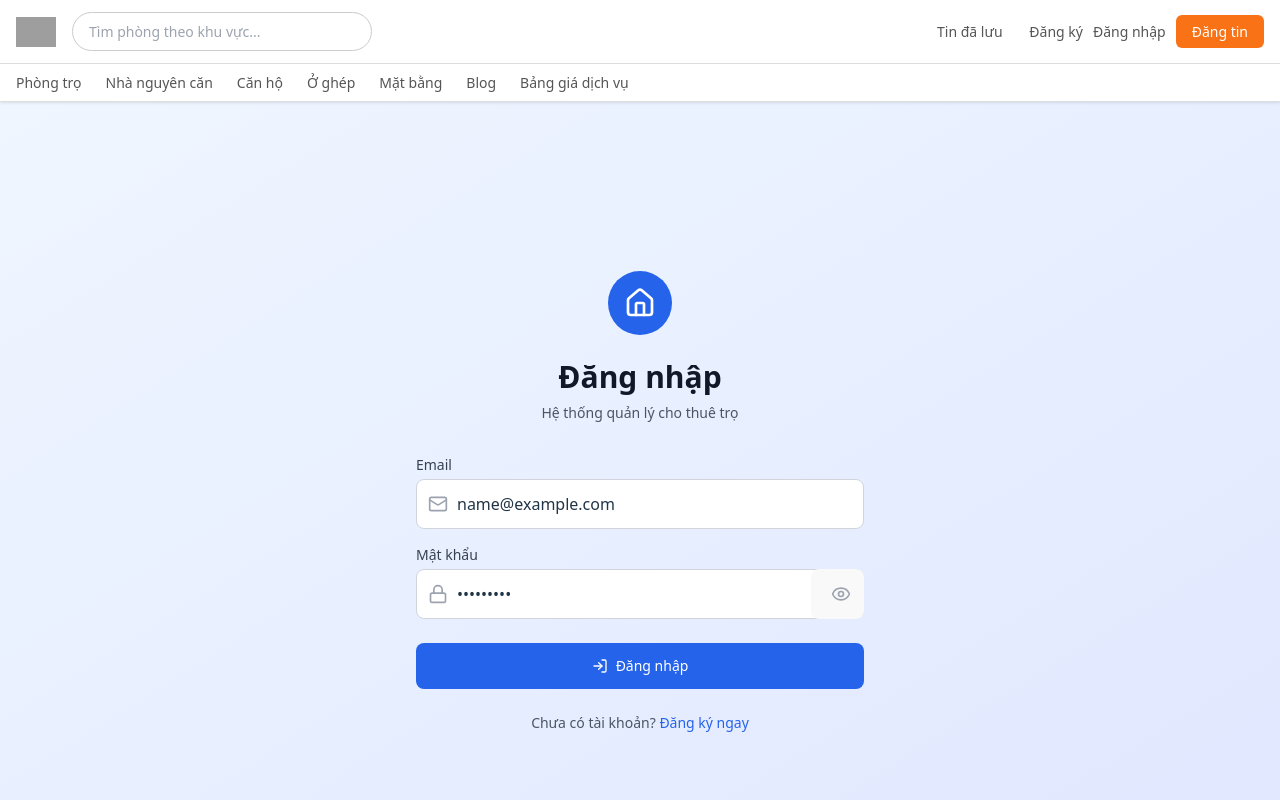
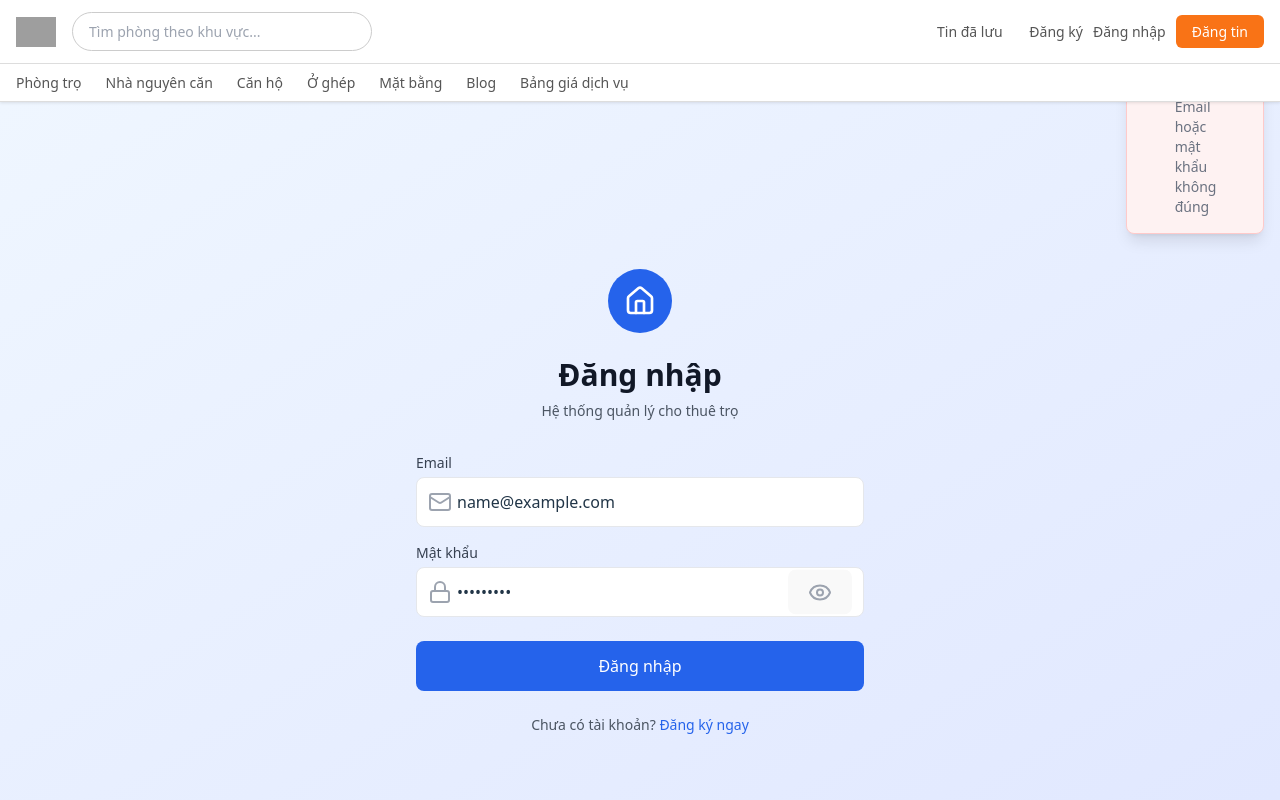
Before and after one commit to Meliodasad/DATN-HeThongPhongTroTrucTuyen-, a React (Vite) app in the folder client/: page /login in a window 1280 px wide. Both pictures are taken after typing "name@example.com", "Sample123" into the empty fields and a click on the button "Đăng nhập". Shown: the top 800 px of the page. Built offline with nearby package versions, Linux system fonts and the light colour scheme; data requests are answered from the project's data file; grey boxes are pictures that could not be loaded.

Commit message:
sua code moi

```diff
--- a/client/src/components/user/Header.tsx
+++ b/client/src/components/user/Header.tsx
@@ -1,8 +1,31 @@
-import React from 'react';
-import '../../css/Header.css'
-import { Link } from 'react-router-dom';
+import React, { useState, useRef, useEffect } from 'react';
+import '../../css/Header.css';
+import { Link, useNavigate } from 'react-router-dom';
+import { useAuth } from '../../contexts/AuthContext';
 
 const Header = () => {
+  const { user, logout } = useAuth();
+  const navigate = useNavigate();
+  const [showDropdown, setShowDropdown] = useState(false);
+  const dropdownRef = useRef(null);
+
+  const handleLogout = () => {
+    logout();
+    navigate('/login');
+  };
+
+  useEffect(() => {
+    const handleClickOutside = (event) => {
+      if (dropdownRef.current && !dropdownRef.current.contains(event.target)) {
+        setShowDropdown(false);
+      }
+    };
+    document.addEventListener('mousedown', handleClickOutside);
+    return () => {
+      document.removeEventListener('mousedown', handleClickOutside);
+    };
+  }, []);
+
   return (
     <header className="header">
       <div className="header-top">
@@ -21,8 +44,45 @@ const Header = () => {
 
         <div className="header-actions">
           <button className="btn">Tin đã lưu</button>
-          <Link to="/register" className="btn">Đăng ký</Link>
-          <Link to="/login" className="btn">Đăng nhập</Link>
+
+          {user ? (
+            <div
+              className="user-dropdown"
+              ref={dropdownRef}
+              onClick={() => setShowDropdown((prev) => !prev)}
+              style={{ cursor: 'pointer' }}
+            >
+              <div className="flex items-center gap-2">
+                <img
+                  src={user.avatar || 'https://i.pravatar.cc/40'}
+                  alt="avatar"
+                  className="w-8 h-8 rounded-full"
+                />
+                <span className="text-white">{user.username}</span>
+              </div>
+
+              {showDropdown && (
+                <div className="dropdown-menu">
+                  <Link to={`/user/${user.id}`} onClick={() => setShowDropdown(false)}>
+                    Tài khoản của tôi
+                  </Link>
+                  <button onClick={handleLogout} className="dropdown-item">
+                    Đăng Xuất
+                  </button>
+                </div>
+              )}
+            </div>
+          ) : (
+            <>
+              <Link to="/register" className="btn">
+                Đăng ký
+              </Link>
+              <Link to="/login" className="btn">
+                Đăng nhập
+              </Link>
+            </>
+          )}
+
           <button className="btn highlight">Đăng tin</button>
         </div>
       </div>
--- /dev/null
+++ b/client/src/contexts/ToastContext.tsx
@@ -0,0 +1,111 @@
+/* eslint-disable react-refresh/only-export-components */
+import React, { createContext, useContext, useState, ReactNode } from 'react';
+import { CheckCircle, XCircle, AlertCircle, Info, X } from 'lucide-react';
+
+interface Toast {
+  id: string;
+  type: 'success' | 'error' | 'warning' | 'info';
+  title: string;
+  message: string;
+}
+
+interface ToastContextType {
+  success: (title: string, message: string) => void;
+  error: (title: string, message: string) => void;
+  warning: (title: string, message: string) => void;
+  info: (title: string, message: string) => void;
+}
+
+const ToastContext = createContext<ToastContextType | undefined>(undefined);
+
+export const useToastContext = () => {
+  const context = useContext(ToastContext);
+  if (!context) {
+    throw new Error('useToastContext must be used within a ToastProvider');
+  }
+  return context;
+};
+
+interface ToastProviderProps {
+  children: ReactNode;
+}
+
+export const ToastProvider: React.FC<ToastProviderProps> = ({ children }) => {
+  const [toasts, setToasts] = useState<Toast[]>([]);
+
+  const addToast = (type: Toast['type'], title: string, message: string) => {
+    const id = Date.now().toString();
+    const newToast: Toast = { id, type, title, message };
+
+    setToasts(prev => [...prev, newToast]);
+
+    setTimeout(() => {
+      setToasts(prev => prev.filter(toast => toast.id !== id));
+    }, 5000);
+  };
+
+  const removeToast = (id: string) => {
+    setToasts(prev => prev.filter(toast => toast.id !== id));
+  };
+
+  const success = (title: string, message: string) => addToast('success', title, message);
+  const error = (title: string, message: string) => addToast('error', title, message);
+  const warning = (title: string, message: string) => addToast('warning', title, message);
+  const info = (title: string, message: string) => addToast('info', title, message);
+
+  const getIcon = (type: Toast['type']) => {
+    switch (type) {
+      case 'success': return <CheckCircle className="w-5 h-5 text-green-500" />;
+      case 'error': return <XCircle className="w-5 h-5 text-red-500" />;
+      case 'warning': return <AlertCircle className="w-5 h-5 text-yellow-500" />;
+      case 'info': return <Info className="w-5 h-5 text-blue-500" />;
+    }
+  };
+
+  const getBackgroundColor = (type: Toast['type']) => {
+    switch (type) {
+      case 'success': return 'bg-green-50 border-green-200';
+      case 'error': return 'bg-red-50 border-red-200';
+      case 'warning': return 'bg-yellow-50 border-yellow-200';
+      case 'info': return 'bg-blue-50 border-blue-200';
+    }
+  };
+
+  return (
+    <ToastContext.Provider value={{ success, error, warning, info }}>
+      {children}
+
+      {/* Toast Container */}
+      <div className="fixed top-4 right-4 z-50 space-y-2">
+        {toasts.map((toast) => (
+          <div
+            key={toast.id}
+            className={`max-w-sm w-full ${getBackgroundColor(toast.type)} border rounded-lg shadow-lg p-4 transition-all duration-300 transform translate-x-0`}
+          >
+            <div className="flex items-start">
+              <div className="flex-shrink-0">
+                {getIcon(toast.type)}
+              </div>
+              <div className="ml-3 w-0 flex-1">
+                <p className="text-sm font-medium text-gray-900">
+                  {toast.title}
+                </p>
+                <p className="mt-1 text-sm text-gray-500">
+                  {toast.message}
+                </p>
+              </div>
+              <div className="ml-4 flex-shrink-0 flex">
+                <button
+                  onClick={() => removeToast(toast.id)}
+                  className="inline-flex text-gray-400 hover:text-gray-600 focus:outline-none"
+                >
+                  <X className="w-4 h-4" />
+                </button>
+              </div>
+            </div>
+          </div>
+        ))}
+      </div>
+    </ToastContext.Provider>
+  );
+};
--- a/client/src/main.tsx
+++ b/client/src/main.tsx
@@ -4,13 +4,16 @@ import './index.css'
 import App from './App.tsx'
 import { BrowserRouter } from 'react-router-dom'
 import { AuthProvider } from './contexts/AuthContext.tsx'
+import { ToastProvider } from './contexts/ToastContext.tsx'
 
 createRoot(document.getElementById('root')!).render(
   <BrowserRouter>
     <StrictMode>
-      <AuthProvider>
+       <ToastProvider>
+        <AuthProvider>
          <App />
       </AuthProvider>
+       </ToastProvider>
     </StrictMode>
   </BrowserRouter>
 )
--- a/client/src/pages/user/LoginPage.tsx
+++ b/client/src/pages/user/LoginPage.tsx
@@ -1,32 +1,24 @@
-
+// src/pages/user/LoginPage.tsx
 import React, { useState } from 'react';
-import { Link, useNavigate, useLocation } from 'react-router-dom';
+import { Link, useNavigate } from 'react-router-dom';
 import { Mail, Lock, Eye, EyeOff, LogIn, Home } from 'lucide-react';
 import { useAuth } from '../../contexts/AuthContext';
 
 const LoginPage: React.FC = () => {
-  const [formData, setFormData] = useState({
-    email: '',
-    password: ''
-  });
+  const [formData, setFormData] = useState({ email: '', password: '' });
   const [showPassword, setShowPassword] = useState(false);
   const [isLoading, setIsLoading] = useState(false);
 
   const { login } = useAuth();
   const navigate = useNavigate();
-  const location = useLocation();
-
-  const from = location.state?.from?.pathname || '/dashboard';
 
   const handleSubmit = async (e: React.FormEvent) => {
     e.preventDefault();
     setIsLoading(true);
-
-    const success = await login(formData.email, formData.password);
-    if (success) {
-      navigate(from, { replace: true });
+    const user = await login(formData.email, formData.password);
+    if (user) {
+      navigate(`/`);
     }
-
     setIsLoading(false);
   };
 
@@ -34,130 +26,76 @@ const LoginPage: React.FC = () => {
     setFormData(prev => ({ ...prev, [field]: value }));
   };
 
-  // Demo accounts for testing
-  const demoAccounts = [
-    { email: 'admin@rentalhub.com', password: 'admin123', role: 'Admin' },
-    { email: 'host1@example.com', password: 'host123', role: 'Chủ trọ' },
-    { email: 'tenant1@example.com', password: 'tenant123', role: 'Người thuê' }
-  ];
-
-  const fillDemoAccount = (email: string, password: string) => {
-    setFormData({ email, password });
-  };
-
   return (
     <div className="min-h-screen bg-gradient-to-br from-blue-50 to-indigo-100 flex items-center justify-center py-12 px-4 sm:px-6 lg:px-8">
       <div className="max-w-md w-full space-y-8">
-        {/* Header */}
         <div className="text-center">
           <div className="flex justify-center">
             <div className="w-16 h-16 bg-blue-600 rounded-full flex items-center justify-center">
               <Home className="w-8 h-8 text-white" />
             </div>
           </div>
-          <h2 className="mt-6 text-3xl font-bold text-gray-900">
-            Đăng nhập
-          </h2>
-          <p className="mt-2 text-sm text-gray-600">
-            Hệ thống quản lý cho thuê trọ
-          </p>
+          <h2 className="mt-6 text-3xl font-bold text-gray-900">Đăng nhập</h2>
+          <p className="mt-2 text-sm text-gray-600">Hệ thống quản lý cho thuê trọ</p>
         </div>
 
-
-
-        {/* Login Form */}
         <form className="mt-8 space-y-6" onSubmit={handleSubmit}>
           <div className="space-y-4">
-            {/* Email */}
             <div>
-              <label htmlFor="email" className="block text-sm font-medium text-gray-700 mb-1">
-                Email
-              </label>
+              <label htmlFor="email" className="block text-sm font-medium text-gray-700 mb-1">Email</label>
               <div className="relative">
-                <div className="absolute inset-y-0 left-0 pl-3 flex items-center pointer-events-none">
-                  <Mail className="h-5 w-5 text-gray-400" />
-                </div>
+                <Mail className="absolute left-3 top-1/2 -translate-y-1/2 text-gray-400" />
                 <input
                   id="email"
                   name="email"
                   type="email"
-                  autoComplete="email"
                   required
                   value={formData.email}
                   onChange={(e) => handleInputChange('email', e.target.value)}
-                  className="block w-full pl-10 pr-3 py-3 border border-gray-300 rounded-lg focus:outline-none focus:ring-2 focus:ring-blue-500 focus:border-transparent"
+                  className="pl-10 pr-3 py-3 w-full border rounded-lg focus:ring-2 focus:ring-blue-500"
                   placeholder="Nhập email của bạn"
                 />
               </div>
             </div>
 
-            {/* Password */}
             <div>
-              <label htmlFor="password" className="block text-sm font-medium text-gray-700 mb-1">
-                Mật khẩu
-              </label>
+              <label htmlFor="password" className="block text-sm font-medium text-gray-700 mb-1">Mật khẩu</label>
               <div className="relative">
-                <div className="absolute inset-y-0 left-0 pl-3 flex items-center pointer-events-none">
-                  <Lock className="h-5 w-5 text-gray-400" />
-                </div>
+                <Lock className="absolute left-3 top-1/2 -translate-y-1/2 text-gray-400" />
                 <input
                   id="password"
                   name="password"
                   type={showPassword ? 'text' : 'password'}
-                  autoComplete="current-password"
                   required
                   value={formData.password}
                   onChange={(e) => handleInputChange('password', e.target.value)}
-                  className="block w-full pl-10 pr-10 py-3 border border-gray-300 rounded-lg focus:outline-none focus:ring-2 focus:ring-blue-500 focus:border-transparent"
+                  className="pl-10 pr-10 py-3 w-full border rounded-lg focus:ring-2 focus:ring-blue-500"
                   placeholder="Nhập mật khẩu"
                 />
                 <button
                   type="button"
                   onClick={() => setShowPassword(!showPassword)}
-                  className="absolute inset-y-0 right-0 pr-3 flex items-center"
+                  className="absolute right-3 top-1/2 -translate-y-1/2"
                 >
-                  {showPassword ? (
-                    <EyeOff className="h-5 w-5 text-gray-400 hover:text-gray-600" />
-                  ) : (
-                    <Eye className="h-5 w-5 text-gray-400 hover:text-gray-600" />
-                  )}
+                  {showPassword ? <EyeOff className="text-gray-400" /> : <Eye className="text-gray-400" />}
                 </button>
               </div>
             </div>
           </div>
 
-          {/* Submit Button */}
-          <div>
           <button
             type="submit"
             disabled={isLoading}
-              className="group relative w-full flex justify-center py-3 px-4 border border-transparent text-sm font-medium rounded-lg text-white bg-blue-600 hover:bg-blue-700 focus:outline-none focus:ring-2 focus:ring-offset-2 focus:ring-blue-500 disabled:opacity-50 disabled:cursor-not-allowed transition-colors"
+            className="w-full py-3 bg-blue-600 text-white rounded-lg hover:bg-blue-700"
           >
-              {isLoading ? (
-                <div className="flex items-center">
-                  <div className="animate-spin rounded-full h-4 w-4 border-b-2 border-white mr-2"></div>
-                  Đang đăng nhập...
-                </div>
-              ) : (
-                <div className="flex items-center">
-                  <LogIn className="w-4 h-4 mr-2" />
-                  Đăng nhập
-                </div>
-              )}
+            {isLoading ? 'Đang đăng nhập...' : 'Đăng nhập'}
           </button>
-          </div>
 
-          {/* Register Link */}
-          <div className="text-center">
-            <p className="text-sm text-gray-600">
+          <div className="text-center mt-4 text-sm text-gray-600">
             Chưa có tài khoản?{' '}
-              <Link
-                to="/register"
-                className="font-medium text-blue-600 hover:text-blue-500 transition-colors"
-              >
+            <Link to="/register" className="text-blue-600 hover:underline">
               Đăng ký ngay
             </Link>
-            </p>
           </div>
         </form>
       </div>
```
Also changed, not shown: client/src/contexts/AuthContext.tsx (+11 -18 lines), client/src/css/Header.css (+38 -0 lines), client/src/data/db.json (+15 -5 lines). Lines whose indentation alone changed are shown as unchanged.
